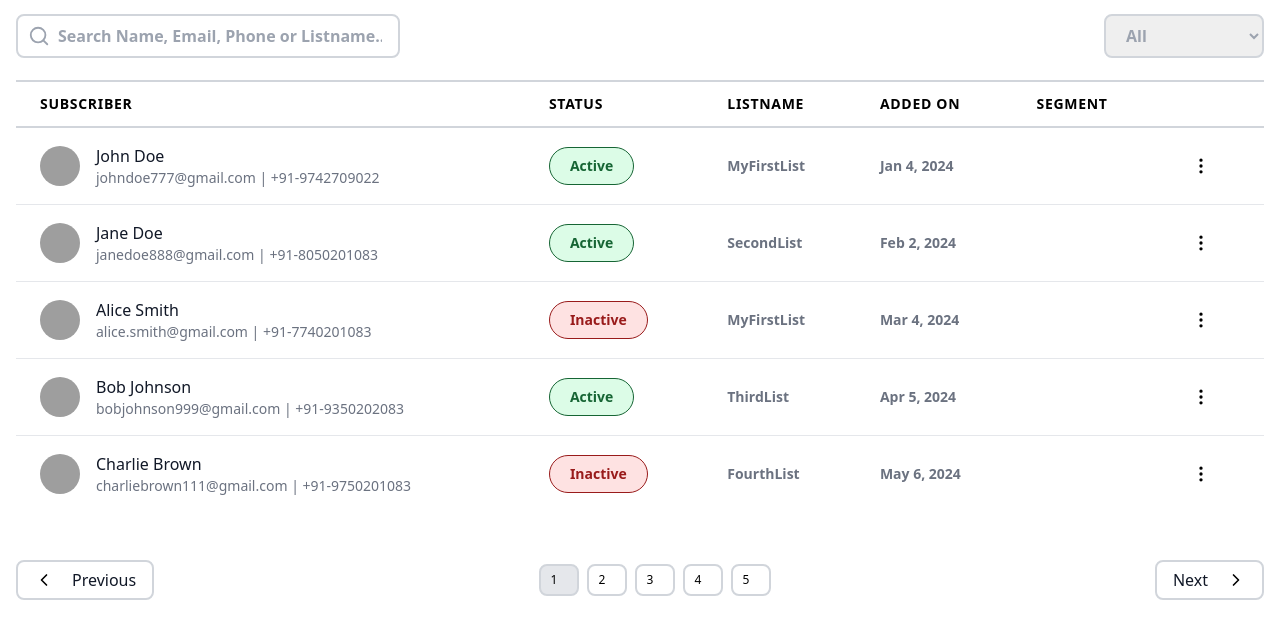
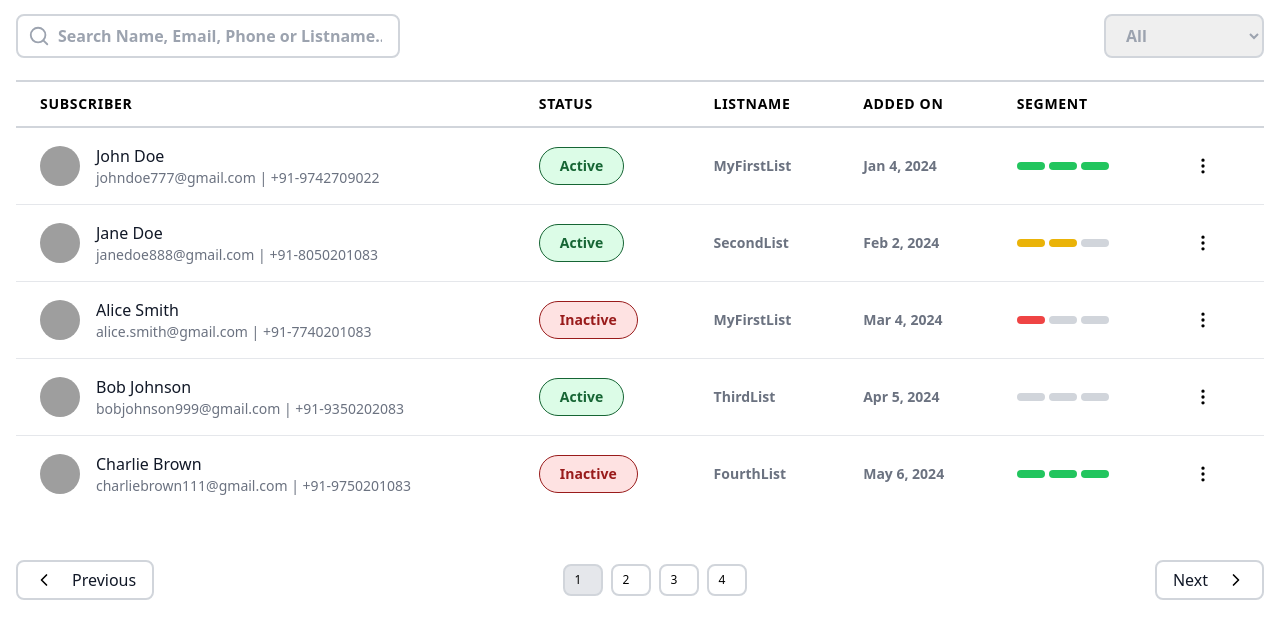
Before and after one commit to rishabhsinghsatya/aadow, a React (Create React App) app: page / in a window 1280 px wide. Shown: the top 638 px of the page. Built offline with nearby package versions, Linux system fonts and the light colour scheme; grey boxes are pictures that could not be loaded.

Commit message:
task 8 complete

```diff
--- a/public/subscribers.json
+++ b/public/subscribers.json
@@ -7,7 +7,7 @@
     "status": "Active",
     "listname": "MyFirstList",
     "addedOn": "Jan 4, 2024",
-    "segment": "3"
+    "segment": "green"
   },
   {
     "id": 2,
@@ -17,7 +17,7 @@
     "status": "Active",
     "listname": "SecondList",
     "addedOn": "Feb 2, 2024",
-    "segment": "2"
+    "segment": "yellow"
   },
   {
     "id": 3,
@@ -27,7 +27,7 @@
     "status": "Inactive",
     "listname": "MyFirstList",
     "addedOn": "Mar 4, 2024",
-    "segment": "3"
+    "segment": "red"
   },
   {
     "id": 4,
@@ -37,7 +37,7 @@
     "status": "Active",
     "listname": "ThirdList",
     "addedOn": "Apr 5, 2024",
-    "segment": "1"
+    "segment": "gray"
   },
   {
     "id": 5,
@@ -47,7 +47,7 @@
     "status": "Inactive",
     "listname": "FourthList",
     "addedOn": "May 6, 2024",
-    "segment": "2"
+    "segment": "green"
   },
   {
     "id": 6,
@@ -57,7 +57,7 @@
     "status": "Active",
     "listname": "FifthList",
     "addedOn": "Jun 7, 2024",
-    "segment": "3"
+    "segment": "yellow"
   },
   {
     "id": 7,
@@ -67,7 +67,7 @@
     "status": "Active",
     "listname": "SixthList",
     "addedOn": "Jul 8, 2024",
-    "segment": "2"
+    "segment": "red"
   },
   {
     "id": 8,
@@ -77,7 +77,7 @@
     "status": "Inactive",
     "listname": "SeventhList",
     "addedOn": "Aug 9, 2024",
-    "segment": "3"
+    "segment": "gray"
   },
   {
     "id": 9,
@@ -87,7 +87,7 @@
     "status": "Active",
     "listname": "EighthList",
     "addedOn": "Sep 10, 2024",
-    "segment": "0"
+    "segment": "green"
   },
   {
     "id": 10,
@@ -97,7 +97,7 @@
     "status": "Inactive",
     "listname": "NinthList",
     "addedOn": "Oct 11, 2024",
-    "segment": "2"
+    "segment": "yellow"
   },
   {
     "id": 11,
@@ -107,7 +107,7 @@
     "status": "Active",
     "listname": "TenthList",
     "addedOn": "Nov 12, 2024",
-    "segment": "3"
+    "segment": "red"
   },
   {
     "id": 12,
@@ -117,7 +117,7 @@
     "status": "Inactive",
     "listname": "EleventhList",
     "addedOn": "Dec 13, 2024",
-    "segment": "0"
+    "segment": "gray"
   },
   {
     "id": 13,
@@ -127,7 +127,7 @@
     "status": "Active",
     "listname": "TwelfthList",
     "addedOn": "Jan 14, 2025",
-    "segment": "1"
+    "segment": "green"
   },
   {
     "id": 14,
@@ -137,7 +137,7 @@
     "status": "Active",
     "listname": "ThirteenthList",
     "addedOn": "Feb 15, 2025",
-    "segment": "2"
+    "segment": "yellow"
   },
   {
     "id": 15,
@@ -147,7 +147,7 @@
     "status": "Inactive",
     "listname": "FourteenthList",
     "addedOn": "Mar 16, 2025",
-    "segment": "1"
+    "segment": "red"
   },
   {
     "id": 16,
@@ -157,7 +157,7 @@
     "status": "Active",
     "listname": "FifteenthList",
     "addedOn": "Apr 17, 2025",
-    "segment": "0"
+    "segment": "gray"
   },
   {
     "id": 17,
@@ -167,7 +167,7 @@
     "status": "Inactive",
     "listname": "SixteenthList",
     "addedOn": "May 18, 2025",
-    "segment": "3"
+    "segment": "green"
   },
   {
     "id": 18,
@@ -177,7 +177,7 @@
     "status": "Active",
     "listname": "SeventeenthList",
     "addedOn": "Jun 19, 2025",
-    "segment": "3"
+    "segment": "yellow"
   },
   {
     "id": 19,
@@ -187,17 +187,7 @@
     "status": "Active",
     "listname": "EighteenthList",
     "addedOn": "Jul 20, 2025",
-    "segment": "2"
-  },
-  {
-    "id": 19,
-    "name": "Sam Walker",
-    "email": "samwalker888@gmail.com",
-    "phone": "+91-7750202083",
-    "status": "Active",
-    "listname": "EighteenthList",
-    "addedOn": "Jul 20, 2025",
-    "segment": "1"
+    "segment": "red"
   },
   {
     "id": 20,
@@ -207,6 +197,6 @@
     "status": "Inactive",
     "listname": "NineteenthList",
     "addedOn": "Aug 21, 2025",
-    "segment": "3"
+    "segment": "gray"
   }
 ]
--- a/src/Task8/SubscriberList.jsx
+++ b/src/Task8/SubscriberList.jsx
@@ -6,9 +6,9 @@ const SubscriberList = () => {
   const [filterStatus, setFilterStatus] = useState("All");
   const [currentPage, setCurrentPage] = useState(1);
   const [subscribers, setSubscribers] = useState([]);
-  const pageSize = 5; // Number of items per page
+  const pageSize = 5;
 
-  // Fetch subscriber data from JSON file
+  // Fetch subscriber from JSON file
   useEffect(() => {
     fetch("./subscribers.json")
       .then((response) => response.json())
@@ -39,26 +39,51 @@ const SubscriberList = () => {
 
   const handleSearch = (event) => {
     setSearchTerm(event.target.value);
-    setCurrentPage(1); // Reset to the first page on search
+    setCurrentPage(1);
   };
 
   const handleFilterChange = (event) => {
     setFilterStatus(event.target.value);
-    setCurrentPage(1); // Reset to the first page on filter
+    setCurrentPage(1);
   };
 
+  //   const renderSegmentBadges = (segment) => {
+  //     const colors = {
+  //       green: "bg-green-500",
+  //       yellow: "bg-yellow-500",
+  //       red: "bg-red-500",
+  //       gray: "bg-gray-500",
+  //     };
+  //     return (
+  //       <span
+  //         className={`inline-block w-2 h-2 rounded-full ${colors[segment]}`}
+  //       />
+  //     );
+  //   };
+
   const renderSegmentBadges = (segment) => {
-    const colors = {
-      green: "bg-green-500",
-      yellow: "bg-yellow-500",
-      red: "bg-red-500",
-      gray: "bg-gray-500",
-    };
-    return (
-      <span
-        className={`inline-block w-2 h-2 rounded-full ${colors[segment]}`}
-      />
-    );
+    const badges = [];
+    for (let i = 0; i < 3; i++) {
+      badges.push(
+        <span
+          key={i}
+          className={`inline-block w-7 h-2 rounded-full ${
+            segment === "green"
+              ? "bg-green-500"
+              : segment === "yellow"
+              ? i < 2
+                ? "bg-yellow-500"
+                : "bg-gray-300"
+              : segment === "red"
+              ? i < 1
+                ? "bg-red-500"
+                : "bg-gray-300"
+              : "bg-gray-300"
+          }`}
+        />
+      );
+    }
+    return <div className="flex space-x-1">{badges}</div>;
   };
 
   const renderPagination = () => {
```
